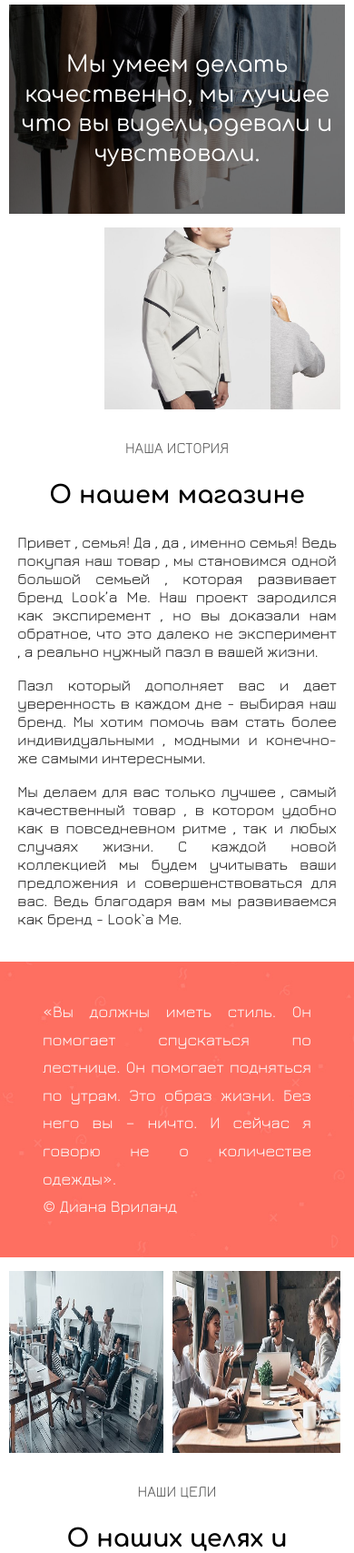
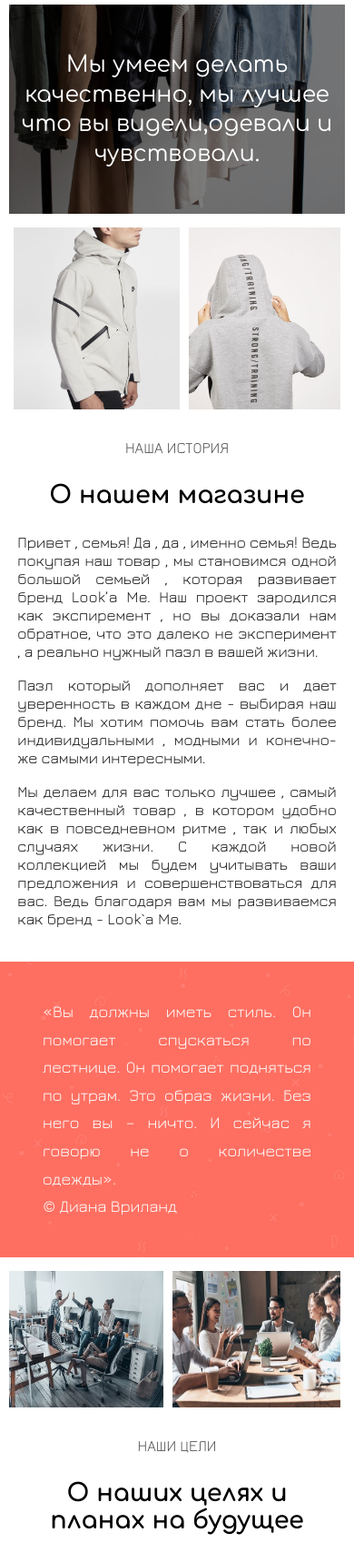
Before and after one commit to adammaks/adammaks.github.io, a PHP site: page /about.html in a window 390 px wide. Shown: the part 508-2215 px from the top of the page at 91% size. Run offline with PHP 8.4, Linux system fonts and the light colour scheme.

Commit message:
Update about.css

```diff
--- a/css/about.css
+++ b/css/about.css
@@ -144,11 +144,12 @@
 		height: 200px;
 		position: relative;
 		top: 0px;
+		left: 0px;
 	}
 	.img-about-one2,.img-about-two2{
 		margin: 5px;
 		max-width: 50%;
-		height: 200px;
+		height: 150px;
 		position: relative;
 		top: 0px;
 		left: 0px;
```
